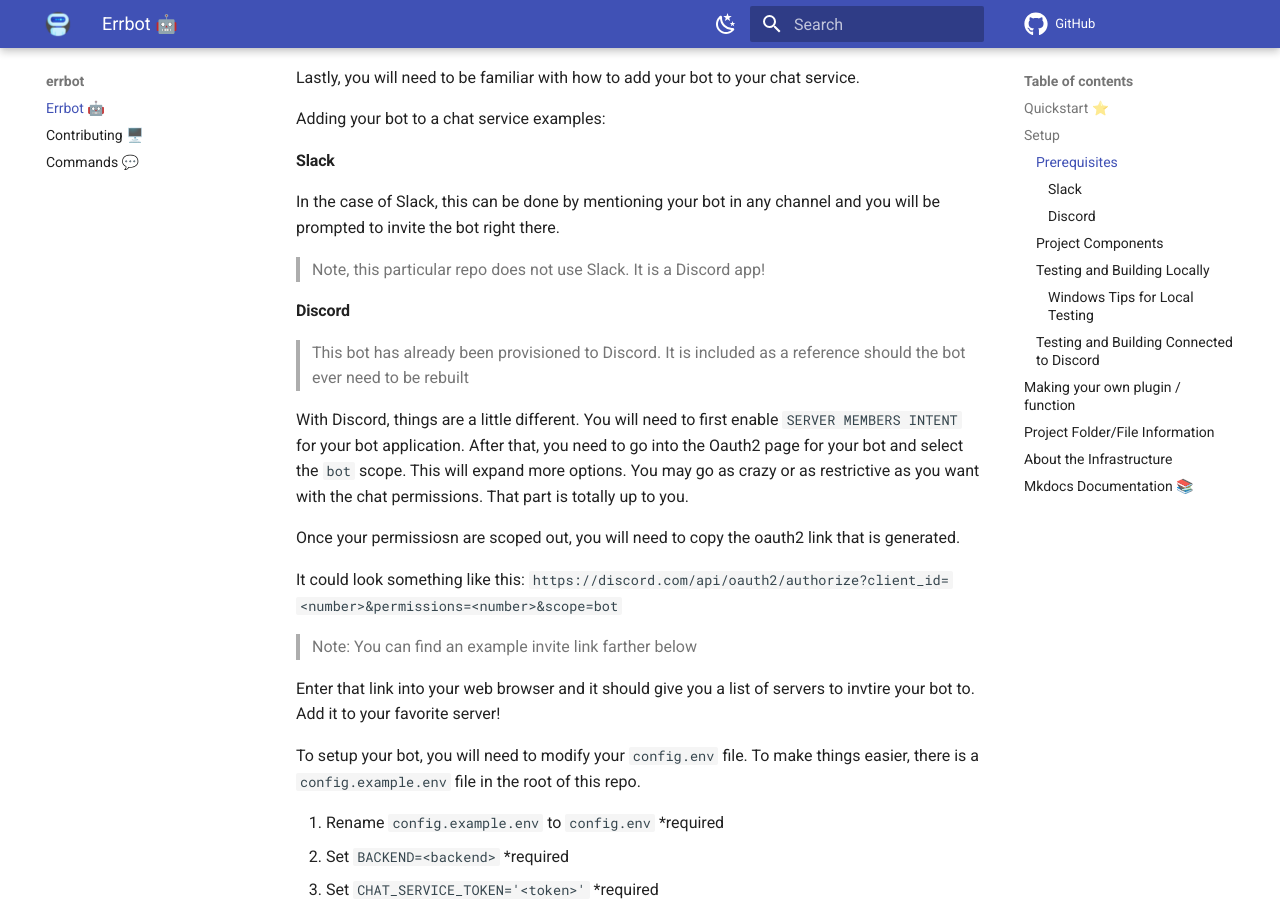
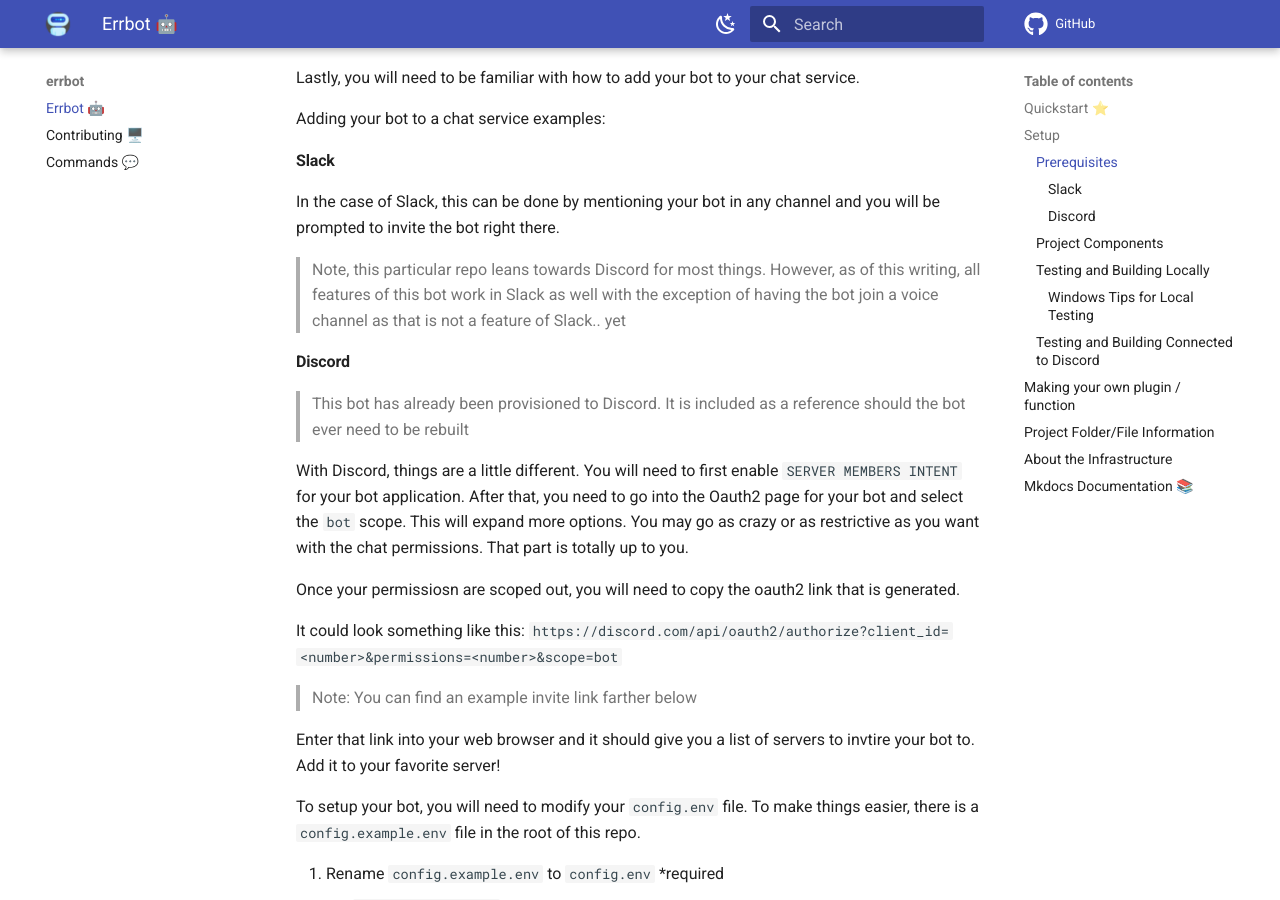
Before and after one commit to GrantBirki/errbot, an MkDocs documentation site: the page built from docs/index.md, in a window 1280 px wide and 900 px high, scrolled down 1156 px. Built offline with MkDocs 1.6.1 and Material for MkDocs 9.7.7, drawn with Linux system fonts in a browser that asks for light colours; comment, search, counter and statistics services are not loaded.

Commit message:
update docs

```diff
--- a/docs/index.md
+++ b/docs/index.md
@@ -48,7 +48,7 @@
 
 In the case of Slack, this can be done by mentioning your bot in any channel and you will be prompted to invite the bot right there.
 
-> Note, this particular repo does not use Slack. It is a Discord app!
+> Note, this particular repo leans towards Discord for most things. However, as of this writing, all features of this bot work in Slack as well with the exception of having the bot join a voice channel as that is not a feature of Slack.. yet
 
 #### Discord
 
```
Also changed, not shown: README.md (+1 -1 lines).
